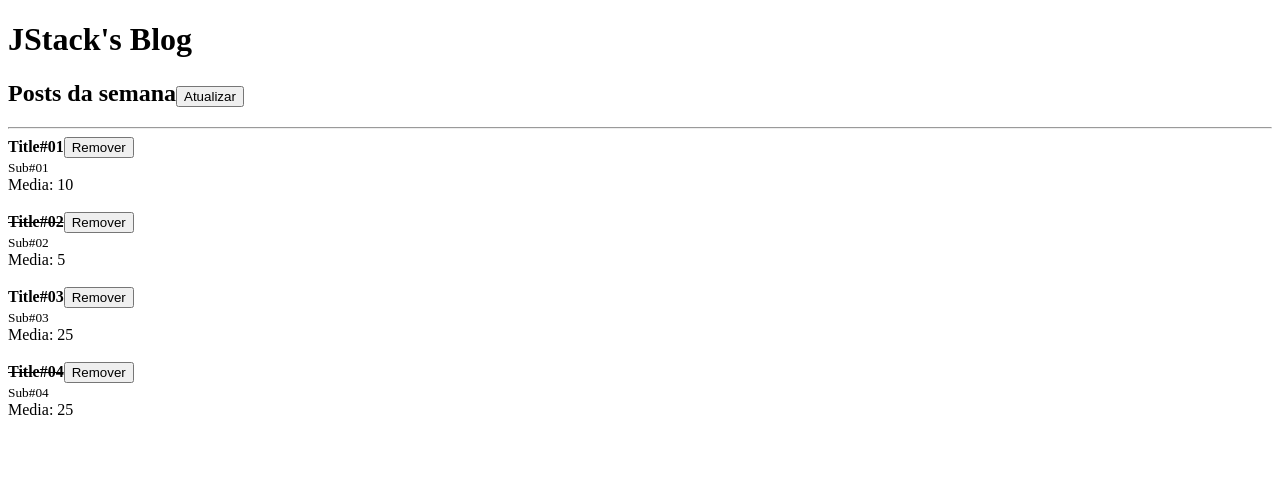
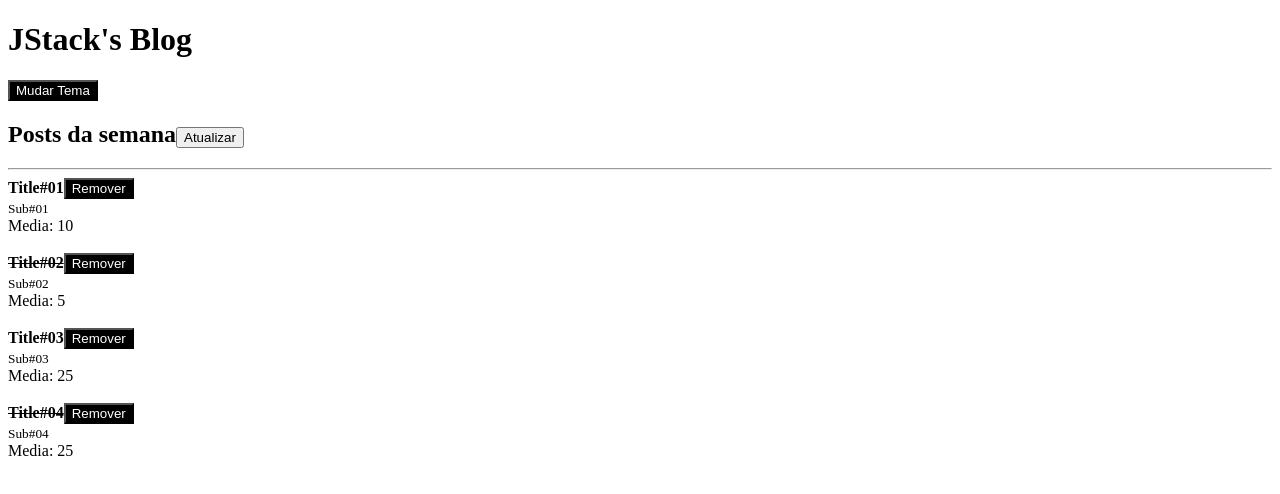
Before and after one commit to luizguiilherme/Estudos, a React app in the folder Cursos/JStack/react-fundamentos/: page / in a window 1280 px wide. Shown: the top 494 px of the page. Built offline with nearby package versions, Linux system fonts and the light colour scheme.

Commit message:
Context API (pt 2)

```diff
--- a/Cursos/JStack/react-fundamentos/src/App.js
+++ b/Cursos/JStack/react-fundamentos/src/App.js
@@ -1,12 +1,14 @@
-import React, {useState} from "react";
+import React, { useState } from "react";
 import Post from "./Post";
 import Header from "./Header";
 
+import { ThemeProvider } from "./ThemeContext";
 
 
 // Render -> Renderizar
 // Props -> Propriedades
 function App(){
+
   const [posts, setPosts] = useState([
     {id: Math.random(), title: 'Title#01', subtitle: 'Sub#01', likes: 20, read: false},
     {id: Math.random(), title: 'Title#02', subtitle: 'Sub#02', likes: 10, read: true},
@@ -22,7 +24,8 @@
         id: Math.random(),
         title: `Title#0${prevState.length + 1}`,
         subtitle: `Sub#0${prevState.length + 1}`,
-        likes: 50
+        likes: 50,
+        read: false,
        },
       ]);
     }, 2000)
@@ -36,8 +39,7 @@
 
   }
   return (
-    // Formas de usar o react Fragments(<React.Fragments></React.Fragments>, <Fragments></Fragments> ou <></>)
-    <>
+    <ThemeProvider>
 
       <Header>
         <h2>
@@ -55,28 +57,7 @@
           post={post}
         />
       ))}
-
-      {/* <Post
-        likes = {20}
-        post={{
-          title: "Título da Notícia 01", subtitle:"Subtítulo da notícia 01",
-        }}
-      />
-      <Post
-        likes={10}
-        post={{
-          title: "Título da Notícia 02", subtitle:"Subtítulo da notícia 02",
-        }}
-      />
-      <Post
-        likes={50}
-        post={{
-          title: "Título da Notícia 03", subtitle:"Subtítulo da notícia 03",
-        }}
-      />
-       */}
-
-    </>
+    </ThemeProvider>
   );
 }
 
--- a/Cursos/JStack/react-fundamentos/src/Button.js
+++ b/Cursos/JStack/react-fundamentos/src/Button.js
@@ -1,9 +1,18 @@
-import React from "react";
+import React, {useContext} from "react";
 import PropTypes from "prop-types"
+import { ThemeContext } from "./ThemeContext";
+export default function Button(props){
 
-export default function Button(props){
+  const { theme } = useContext(ThemeContext);
+
   return(
-    <button onClick={props.onClick}>
+    <button
+      onClick={props.onClick}
+      style={{
+        color: theme === 'dark' ? '#FFF' : '#000',
+        background: theme === 'dark' ? '#000' : '#FFF',
+      }}
+      >
       {props.children}
     </button>
   )
--- a/Cursos/JStack/react-fundamentos/src/Header.js
+++ b/Cursos/JStack/react-fundamentos/src/Header.js
@@ -1,10 +1,18 @@
-import React from "react";
+import React, { useContext } from "react";
 import PropTypes from "prop-types";
+import Button from "./Button";
+
+import { ThemeContext } from "./ThemeContext";
 
 export default function Header(props){
+  const {onToggleTheme} = useContext(ThemeContext);
+
   return (
     <>
       <h1>{props.title}</h1>
+      <Button onClick={onToggleTheme}>
+        Mudar Tema
+      </Button>
       {props.children}
     </>
   );
--- /dev/null
+++ b/Cursos/JStack/react-fundamentos/src/ThemeContext.js
@@ -0,0 +1,22 @@
+import React, { useState, createContext } from "react";
+
+export const ThemeContext = createContext('dark')
+
+export function ThemeProvider(props){
+  const [theme, setTheme] = useState('dark');
+
+  function handleToggleTheme(){
+    setTheme((prevState) => prevState === 'dark' ? 'light' : 'dark');
+  }
+
+  return (
+    <ThemeContext.Provider
+    value={{
+      theme,
+      onToggleTheme: handleToggleTheme,
+      }}>
+        {props.children}
+      </ThemeContext.Provider>
+
+  );
+}
```
